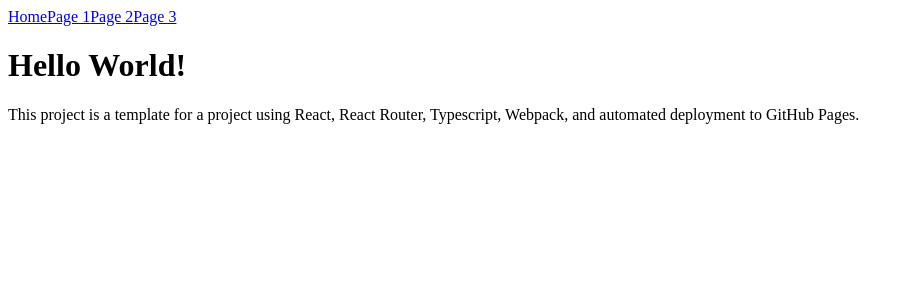
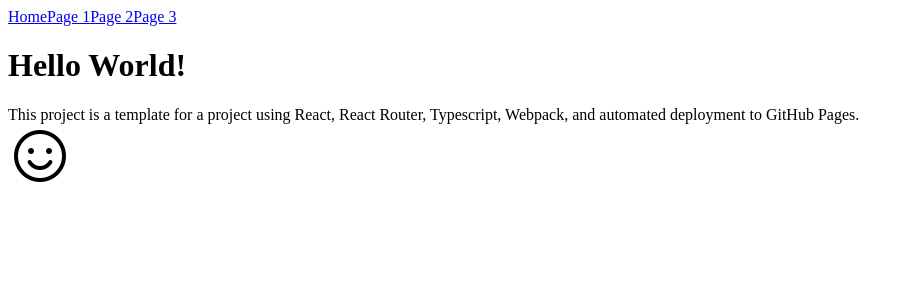
Before and after one commit to zmilla93/react-app-ts, a React app: page / in a window 1280 px wide. Shown: the top 300 px of the page, without its empty margins (0-910 px from the left). Built offline with nearby package versions, Linux system fonts and the light colour scheme.

Commit message:
basic icon import

```diff
--- a/src/App.tsx
+++ b/src/App.tsx
@@ -1,6 +1,10 @@
 import { HashRouter, Link, Outlet, Route, Routes } from "react-router";
 import { Page1 } from "./Page1";
 import { Page2 } from "./Page2";
+import Icon from "./assets/smiley.png";
+
+
+const smile = "smiely"
 
 const App = () => {
     return (
@@ -45,8 +49,9 @@ function Homepage() {
             <div>
                 This project is a template for a project using React, React Router, Typescript, Webpack, and automated deployment to GitHub Pages.
                 <br></br>
+            </div>
 
-            </div>
+            <img src={Icon} alt="Smiley face" />
         </div>
     )
 }
```
Also changed, not shown: src/d.ts (added, +10 -0 lines), src/assets/smiley.png (added).
